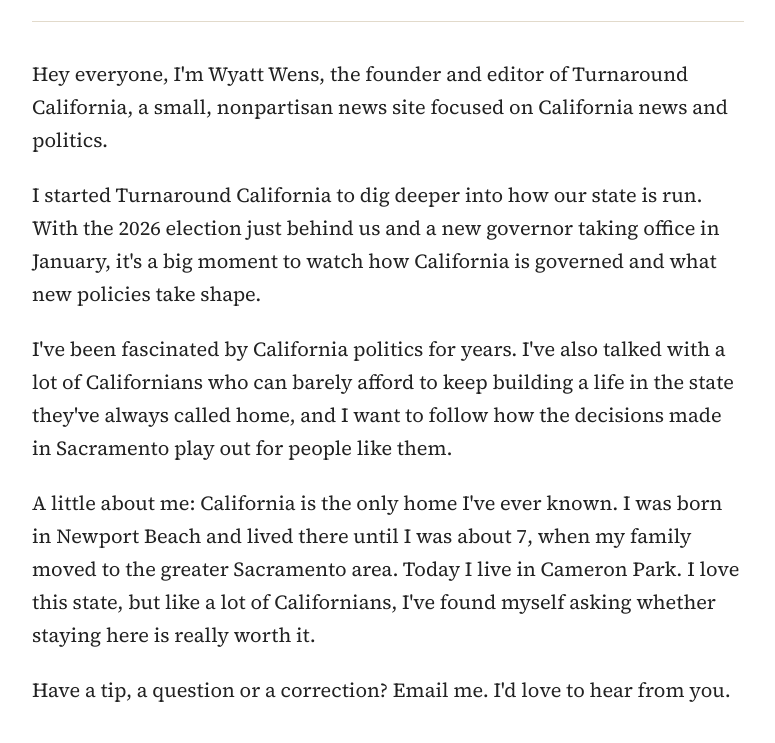
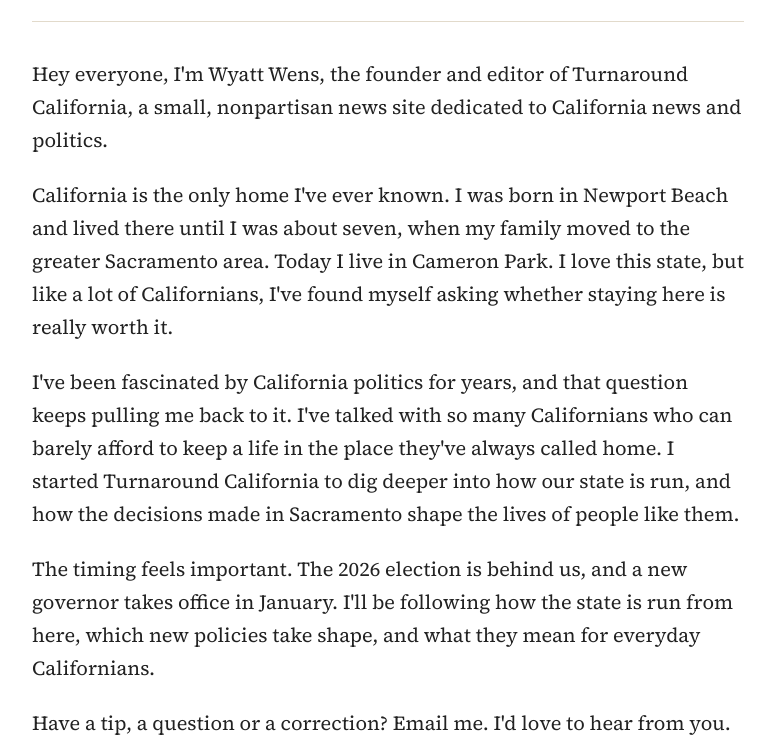
Before and after one commit to wyattgolfer1/turnaroundcalifornia, an Eleventy site: page src/about.md in a window 1280 px wide. Shown: the part 577-1320 px from the top of the page, without its empty margins (252-1027 px from the left). Built offline with nearby package versions, Linux system fonts and the light colour scheme; Eleventy itself is replaced by a stand-in of ours; files that its build step writes are made by us from their sources.

Commit message:
About page: polish introduction and byline bio
Co-Authored-By: Claude Opus 5.5 <noreply@anthropic.com>
Claude-Session: https://claude.ai/code/session_01RMTSKw5uyPK9YqixEShuWc

```diff
--- a/src/_data/author.json
+++ b/src/_data/author.json
@@ -1,5 +1,5 @@
 {
   "name": "Wyatt Wens",
-  "bio": "Founder and editor of Turnaround California. Born in Newport Beach and based in Cameron Park, Wyatt covers California news and politics.",
+  "bio": "Wyatt Wens is the founder and editor of Turnaround California. A lifelong Californian born in Newport Beach, he now lives in Cameron Park and writes about California news and politics.",
   "photo": "/images/uploads/headshot.jpg"
 }
--- a/src/about.md
+++ b/src/about.md
@@ -10,12 +10,12 @@ photo: /images/uploads/about-photo.jpg
 linkedin: https://www.linkedin.com/in/wyattwens
 email: wyattjwens@gmail.com
 ---
-Hey everyone, I'm Wyatt Wens, the founder and editor of Turnaround California, a small, nonpartisan news site focused on California news and politics.
+Hey everyone, I'm Wyatt Wens, the founder and editor of Turnaround California, a small, nonpartisan news site dedicated to California news and politics.
 
-I started Turnaround California to dig deeper into how our state is run. With the 2026 election just behind us and a new governor taking office in January, it's a big moment to watch how California is governed and what new policies take shape.
+California is the only home I've ever known. I was born in Newport Beach and lived there until I was about seven, when my family moved to the greater Sacramento area. Today I live in Cameron Park. I love this state, but like a lot of Californians, I've found myself asking whether staying here is really worth it.
 
-I've been fascinated by California politics for years. I've also talked with a lot of Californians who can barely afford to keep building a life in the state they've always called home, and I want to follow how the decisions made in Sacramento play out for people like them.
+I've been fascinated by California politics for years, and that question keeps pulling me back to it. I've talked with so many Californians who can barely afford to keep a life in the place they've always called home. I started Turnaround California to dig deeper into how our state is run, and how the decisions made in Sacramento shape the lives of people like them.
 
-A little about me: California is the only home I've ever known. I was born in Newport Beach and lived there until I was about 7, when my family moved to the greater Sacramento area. Today I live in Cameron Park. I love this state, but like a lot of Californians, I've found myself asking whether staying here is really worth it.
+The timing feels important. The 2026 election is behind us, and a new governor takes office in January. I'll be following how the state is run from here, which new policies take shape, and what they mean for everyday Californians.
 
 Have a tip, a question or a correction? Email me. I'd love to hear from you.
```
